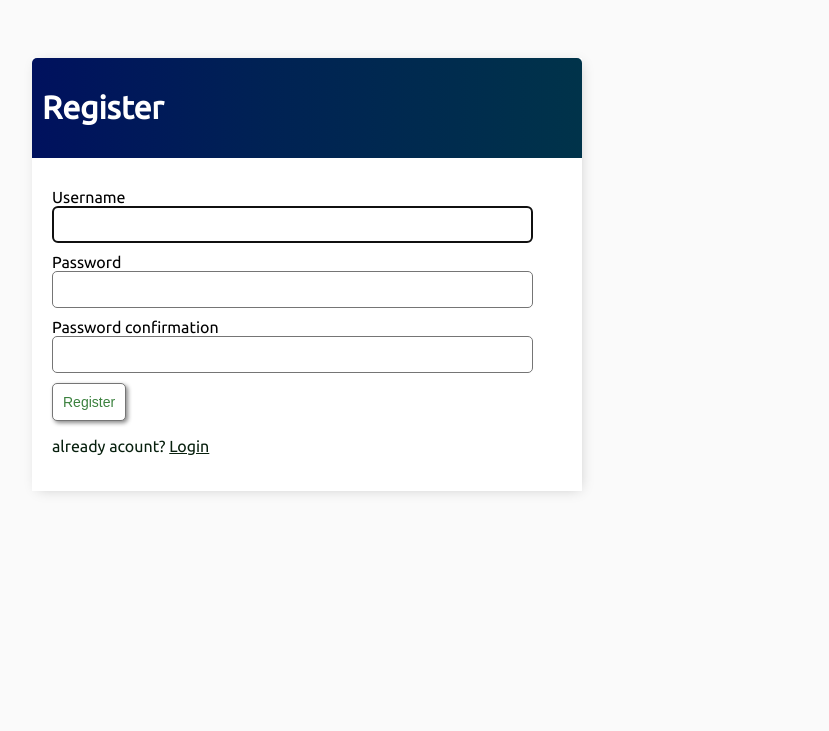
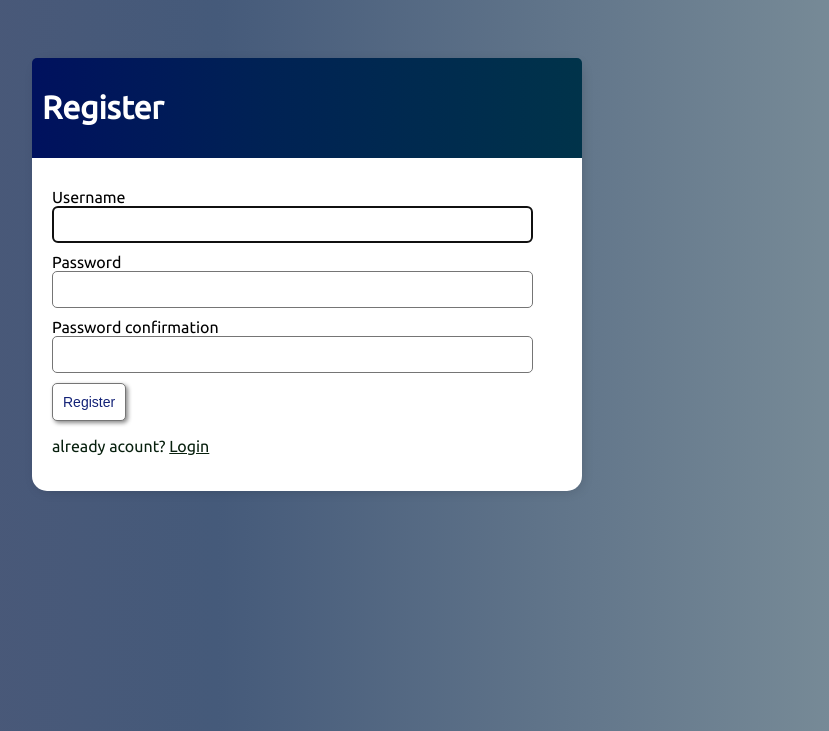
Before and after one commit to PedrooNogueira/ToDoList-Django, a Django app: page /register/ in a window 1280 px wide. Shown: the top 731 px of the page, without its empty margins (333-1162 px from the left). Run offline with Django 4.2, Linux system fonts and the light colour scheme; some web fonts are replaced.

Commit message:
main styles html

```diff
--- a/base/templates/base/main.html
+++ b/base/templates/base/main.html
@@ -5,7 +5,7 @@
     <meta charset="UTF-8">
     <meta name="viewport"
     content="width=device-width, initial-scale=1.0">
-    <title>To do Items</title>
+    <title>To do List</title>
 
     <link rel="preconnect" href="https://fonts.googleapis.com">
     <link rel="preconnect" href="https://fonts.gstatic.com" crossorigin>
@@ -13,7 +13,7 @@
 
     <style>
         body {
-            background-color: #FAFAFA;
+            background: linear-gradient(90deg, #4e5676 0%, #455a7a 43%, #80939c 100%);
             font-family: 'Ubuntu', sans-serif;
             padding-top: 50px;
         }
@@ -29,6 +29,7 @@
             background-color: #fff;
             -webkit-box-shadow: 2px 2px 13px -4px rgba(0, 0, 0, 0.21);
             box-shadow: 2px 2px 13px -4px rgba(0, 0, 0, 0.21);
+            border-radius: 15px 15px 15px 15px;
         }
 
         .header-bar {
@@ -123,7 +124,7 @@
         .button {
             border: 1px solid #757575;
             background-color: #FFF;
-            color: #3b813e;
+            color: #132277;
             padding: 10px;
             font-size: 14px;
             border-radius: 5px;
@@ -135,7 +136,6 @@
         .card-body {
             padding: 20px;
         }
-
 
     </style>
 </head>
```
